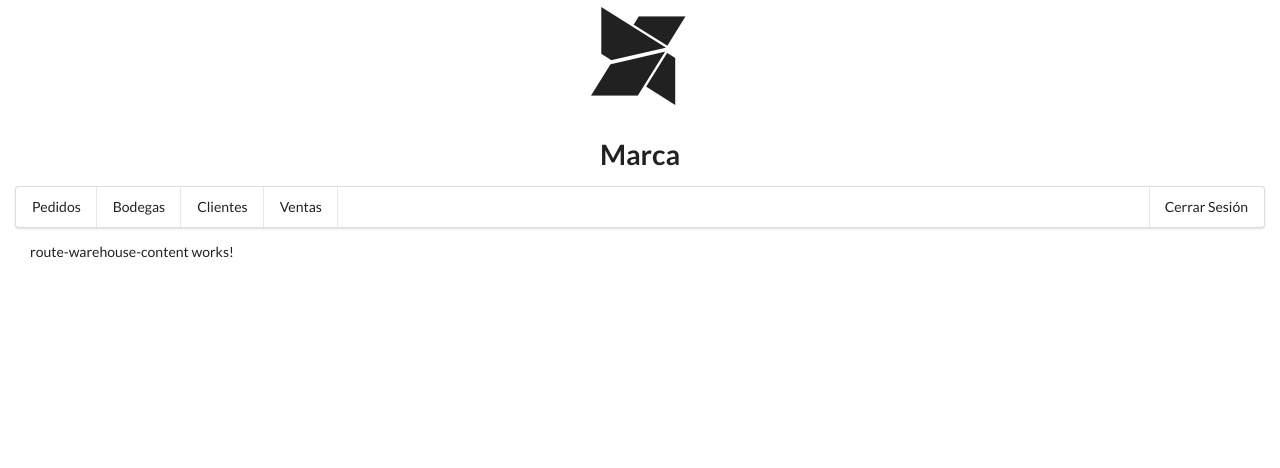
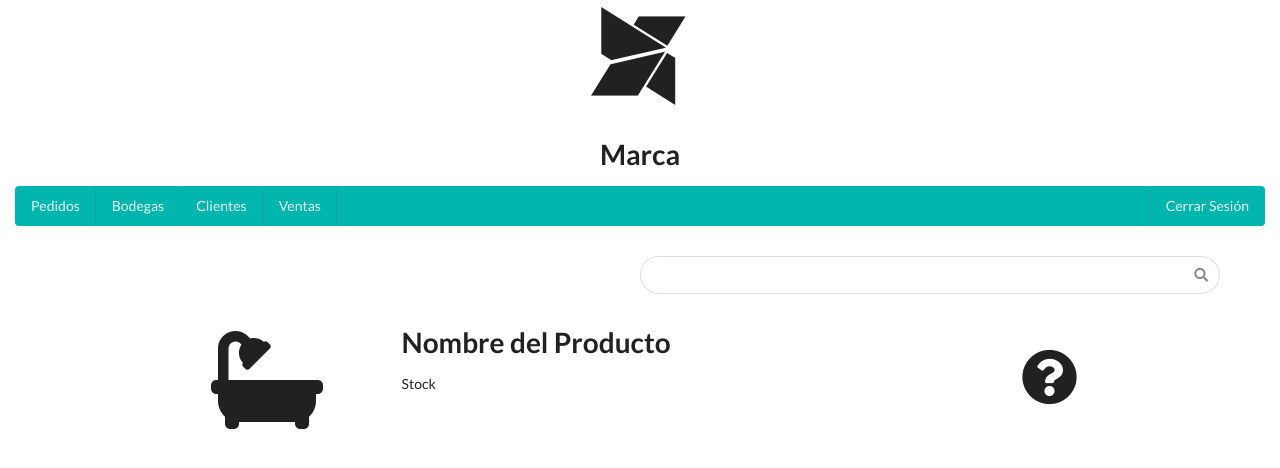
Before and after one commit to 2019-a-gr2-tecnologiaswebjavascript/Proyecto-Betancourt-Murillo, an Angular app in the folder web-store-frontend/: page /homeAdmin/warehouseContent in a window 1280 px wide. Shown: the top 468 px of the page. Built offline with nearby package versions, Linux system fonts and the light colour scheme.

Commit message:
Bodega, Nueva Bodega y productos de bodega (Pantallas)

```diff
--- a/web-store-frontend/src/app/routes/route-main-admin/route-main-admin.component.html
+++ b/web-store-frontend/src/app/routes/route-main-admin/route-main-admin.component.html
@@ -3,7 +3,7 @@
     <i class="massive modx icon"></i>
     <h1 class="ui header">Marca</h1>
   </div>
-    <div class="ui stackable menu">
+  <div class="ui teal stackable inverted menu">
     <a class="item" [routerLink]="['/homeAdmin','acqOrders']">Pedidos</a>
     <a class="item" [routerLink]="['/homeAdmin','warehouse']">Bodegas</a>
     <a class="item" [routerLink]="['/homeAdmin','usersAdmin']">Clientes</a>
--- a/web-store-frontend/src/app/routes/route-new-warehouse/route-new-warehouse.component.css
+++ b/web-store-frontend/src/app/routes/route-new-warehouse/route-new-warehouse.component.css
@@ -0,0 +1,12 @@
+#spacing {
+  margin-top: 30px;
+  margin-bottom: 30px;
+}
+
+#wide {
+  width: 80%;
+}
+
+#complete_wide {
+  width: 100%;
+}
--- a/web-store-frontend/src/app/routes/route-new-warehouse/route-new-warehouse.component.html
+++ b/web-store-frontend/src/app/routes/route-new-warehouse/route-new-warehouse.component.html
@@ -1,3 +1,19 @@
-<p>
-  route-new-warehouse works!
-</p>
+<div class="ui raised very padded text fluid container segment" id="spacing">
+  <h1 class="ui header">Nueva Bodega</h1>
+  <h3 class="ui header">Codigo</h3>
+  <div class="ui input" id="complete_wide">
+    <input type="text">
+  </div>
+  <h3 class="ui header">Direccion</h3>
+  <div class="ui input" id="complete_wide">
+    <input type="text">
+  </div>
+  <div class="ui two column grid" id="spacing">
+    <div class="column" align="center">
+      <button class="ui red button" [routerLink]="['/homeAdmin','warehouse']">Cancelar</button>
+    </div>
+    <div class="column" align="center">
+      <button class="ui green button">Guardar</button>
+    </div>
+  </div>
+</div>
--- a/web-store-frontend/src/app/routes/route-warehouse-content/route-warehouse-content.component.css
+++ b/web-store-frontend/src/app/routes/route-warehouse-content/route-warehouse-content.component.css
@@ -0,0 +1,12 @@
+#spacing {
+  margin-top: 30px;
+  margin-bottom: 30px;
+}
+
+#wide {
+  width: 50%;
+}
+
+#content {
+  margin-top: 25px;
+}
--- a/web-store-frontend/src/app/routes/route-warehouse-content/route-warehouse-content.component.html
+++ b/web-store-frontend/src/app/routes/route-warehouse-content/route-warehouse-content.component.html
@@ -1,3 +1,28 @@
-<p>
-  route-warehouse-content works!
-</p>
+<div class="ui fluid container" id="spacing" align="center">
+  <div class="ui fluid container" align="right">
+    <div class="ui search">
+      <div class="ui icon input" id="wide">
+        <input class="prompt" type="text">
+        <i class="search icon"></i>
+      </div>
+      <div class="results"></div>
+    </div>
+  </div>
+
+  <div class="ui fluid container" id="spacing" style="width: 80%">
+    <div class="ui grid">
+      <div class="row" [routerLink]="['/homeAdmin','warehouseContent']">
+        <div class="four wide column" align="center">
+          <i class="massive bath icon"></i>
+        </div>
+        <div class="eight wide column" align="left">
+          <h1>Nombre del Producto</h1>
+          <p>Stock</p>
+        </div>
+        <div align="right" class="four wide column">
+          <i class="huge question circle icon" id="content"></i>
+        </div>
+      </div>
+    </div>
+  </div>
+</div>
--- a/web-store-frontend/src/app/routes/route-warehouse/route-warehouse.component.html
+++ b/web-store-frontend/src/app/routes/route-warehouse/route-warehouse.component.html
@@ -1,13 +1,16 @@
-<div class="ui fluid container">
+<div class="ui fluid container" id="spacing">
   <div class="ui fluid container">
     <div class="ui secondary menu">
       <a class="item">
-                <button class="ui primary basic button">Nueva Bodega</button>
+        <button class="ui blue button" [routerLink]="['/homeAdmin','newWarehouse']">Nueva Bodega</button>
       </a>
       <div class="right menu">
         <a class="item">
           <div class="ui search">
+            <div class="ui icon input">
               <input class="prompt" type="text">
+              <i class="search icon"></i>
+            </div>
             <div class="results"></div>
           </div>
         </a>
@@ -17,7 +20,7 @@
 
   <div class="ui fluid container segment" id="spacing">
     <div class="ui grid">
-            <div class="row">
+      <div class="row" [routerLink]="['/homeAdmin','warehouseContent']">
         <div class="four wide column" align="center">
           <i class="massive warehouse icon"></i>
         </div>
```
Lines whose indentation alone changed are shown as unchanged.
